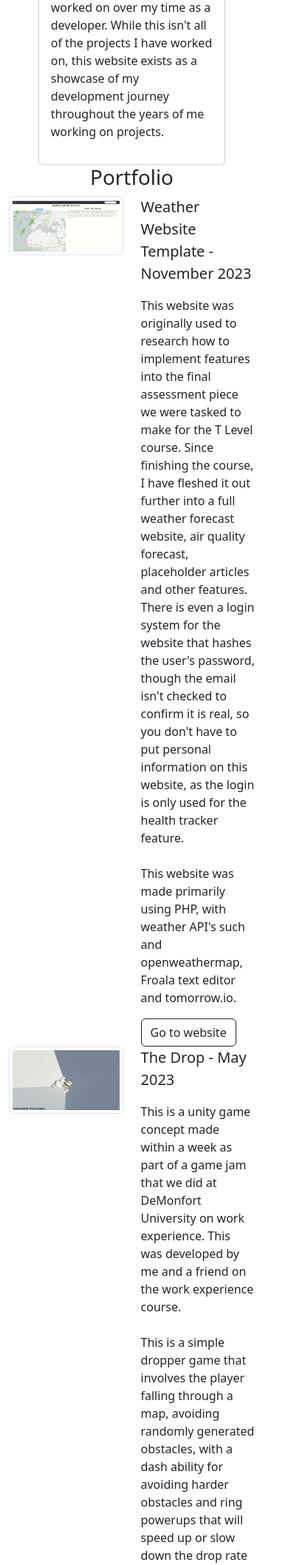
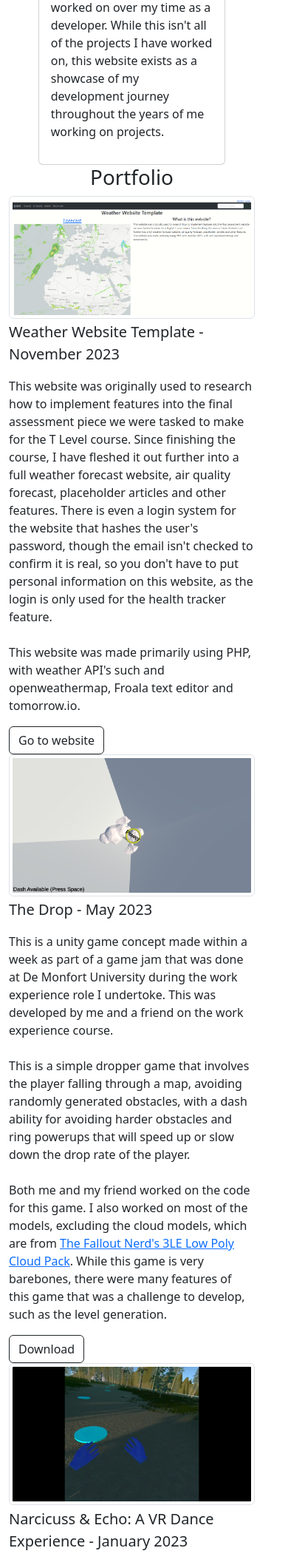
Before and after one commit to J-Thomas-Teratoid/J-Thomas-Teratoid.github.io, a PHP site: page / in a window 390 px wide. Shown: the part 584-2700 px from the top of the page at 74% size. Run offline with PHP 8.4, Linux system fonts and the light colour scheme.

Commit message:
N&E Section + Further Responsive Changes

```diff
--- a/css/mystyles.css
+++ b/css/mystyles.css
@@ -30,13 +30,14 @@ body {
 .main {
     margin-left: 200px;
     width: 91%;
+    padding-right: 40px;
 }
 
 .carosel{
     padding-bottom: 1%;
 }
 
-@media screen and (max-width: 700px) {
+@media screen and (max-width: 768px) {
     .nav{
         width: 100%;
         height: auto;
@@ -53,7 +54,7 @@ body {
 
     .main {
         margin-left: 0;
-
+        padding-right: 0;
     }
 
     #buttons {
--- a/index.html
+++ b/index.html
@@ -38,7 +38,7 @@
                 </div>
                 <div id = 'Portfolio' class = 'row'>
                     <h1 class = 'text-center'>Portfolio</h1>
-                    <div id = 'WeatherWebsiteTemplate' class = 'col-6 carosel slide carousel-fade' data-bs-ride='carousel'>
+                    <div id = 'WeatherWebsiteTemplate' class = 'col-md-6 carosel slide carousel-fade' data-bs-ride='carousel'>
                         <div class="carousel-inner">
                             <div class="carousel-item active" data-bs-interval="5000">
                                 <img src='img/Screenshot 2024-03-16 200454.png' class='img-thumbnail d-block w-100'>
@@ -51,13 +51,13 @@
                             </div>
                         </div>
                     </div>
-                    <div class = 'col-6'>
+                    <div class = 'col-md-6'>
                         <p class = 'fs-5'>Weather Website Template - November 2023</p>
                         <p class = 'fs-6'>This website was originally used to research how to implement features into the final assessment piece we were tasked to make for the T Level course. Since finishing the course, I have fleshed it out further into a full weather forecast website, air quality forecast, placeholder articles and other features. There is even a login system for the website that hashes the user's password, though the email isn't checked to confirm it is real, so you don't have to put personal information on this website, as the login is only used for the health tracker feature.<br><br>
                         This website was made primarily using PHP, with weather API's such and openweathermap, Froala text editor and tomorrow.io.</p>
                         <a class = 'btn btn-outline-dark ' href='https://weatherwebsitetemplate.000webhostapp.com'>Go to website</a>
                     </div>
-                    <div id = 'TheDropImages' class = 'col-6 carosel slide carousel-fade' data-bs-ride='carousel'>
+                    <div id = 'TheDropImages' class = 'col-md-6 carosel slide carousel-fade' data-bs-ride='carousel'>
                         <div class="carousel-inner">
                             <div class="carousel-item active" data-bs-interval="5000">
                                 <img src='img/Screenshot (1).png' class='img-thumbnail d-block w-100'>
@@ -70,12 +70,32 @@
                             </div>
                         </div>
                     </div>
-                    <div class = 'col-6'>
+                    <div class = 'col-md-6'>
                         <p class = 'fs-5'>The Drop - May 2023</p>
-                        <p class = 'fs-6'>This is a unity game concept made within a week as part of a game jam that we did at DeMonfort University on work experience. This was developed by me and a friend on the work experience course. <br><br>
+                        <p class = 'fs-6'>This is a unity game concept made within a week as part of a game jam that was done at De Monfort University during the work experience role I undertoke. This was developed by me and a friend on the work experience course. <br><br>
                         This is a simple dropper game that involves the player falling through a map, avoiding randomly generated obstacles, with a dash ability for avoiding harder obstacles and ring powerups that will speed up or slow down the drop rate of the player.<br><br>
                         Both me and my friend worked on the code for this game. I also worked on most of the models, excluding the cloud models, which are from <a href = 'https://assetstore.unity.com/packages/3d/3le-low-poly-cloud-pack-65911'>The Fallout Nerd's 3LE Low Poly Cloud Pack</a>. While this game is very barebones, there were many features of this game that was a challenge to develop, such as the level generation.</p>
                         <a class = 'btn btn-outline-dark ' href='files/The Drop.zip' download>Download</a>
+                    </div>
+                    <div id = 'TheDropImages' class = 'col-md-6 carosel slide carousel-fade' data-bs-ride='carousel'>
+                        <div class="carousel-inner">
+                            <div class="carousel-item active" data-bs-interval="5000">
+                                <img src='img/image.png' class='img-thumbnail d-block w-100'>
+                            </div>
+                            <div class="carousel-item" data-bs-interval="5000">
+                                <img src='img/image2.png' class='img-thumbnail d-block w-100'>
+                            </div>
+                            <div class="carousel-item" data-bs-interval="5000">
+                                <img src='img/image3.png' class='img-thumbnail d-block w-100'>
+                            </div>
+                        </div>
+                    </div>
+                    <div class = 'col-md-6'>
+                        <p class = 'fs-5'>Narcicuss & Echo: A VR Dance Experience - January 2023</p>
+                        <p class = 'fs-6'>This is a unity VR expereince prototype based on the the story of ancient greek story Narcicuss & Echo. This was created at De Montfort University during the work experience I undertoke.<br><br>
+                        This VR experience was worked on by all work placement students that attended during this period and was assigned to us by the placement coordinators, one of whom works in dance and arts.<br><br>
+                        This expereince allows the player to move around and view the environment that represents the story. There are also interactable objects around the environment, such as the torches and rocks in the cave. There are also uses on motion and volumetric capture in this proof of concept.<br><br>
+                        <a class = 'btn btn-outline-dark ' href='https://www.youtube.com/watch?v=Eq1KgnI4mjE&ab_channel=AnthonyWoodward' download>Watch Video</a>
                     </div>
                 </div>
             </div>
```
Also changed, not shown: img/image.png (added), img/image2.png (added), img/image3.png (added).
